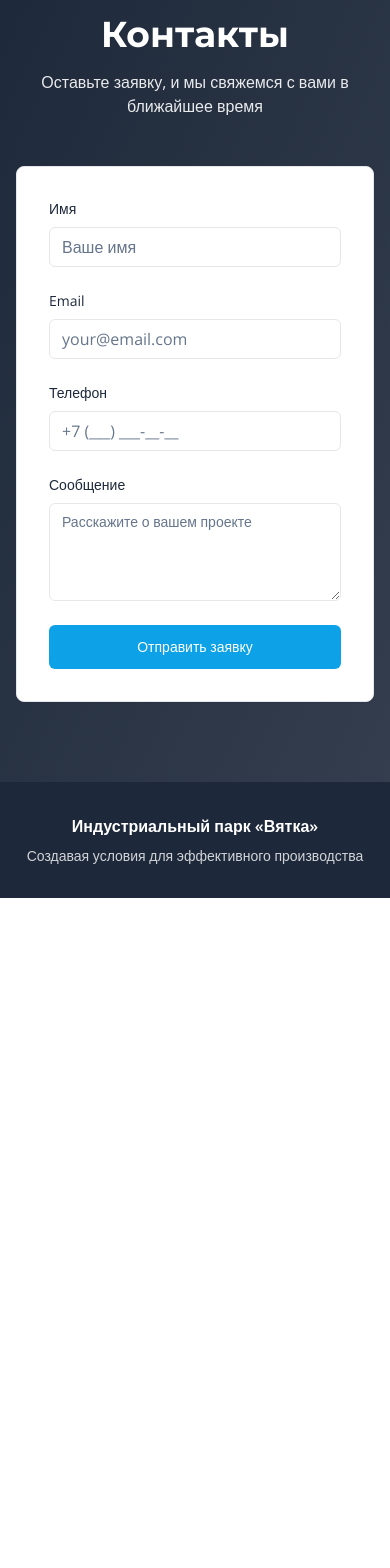
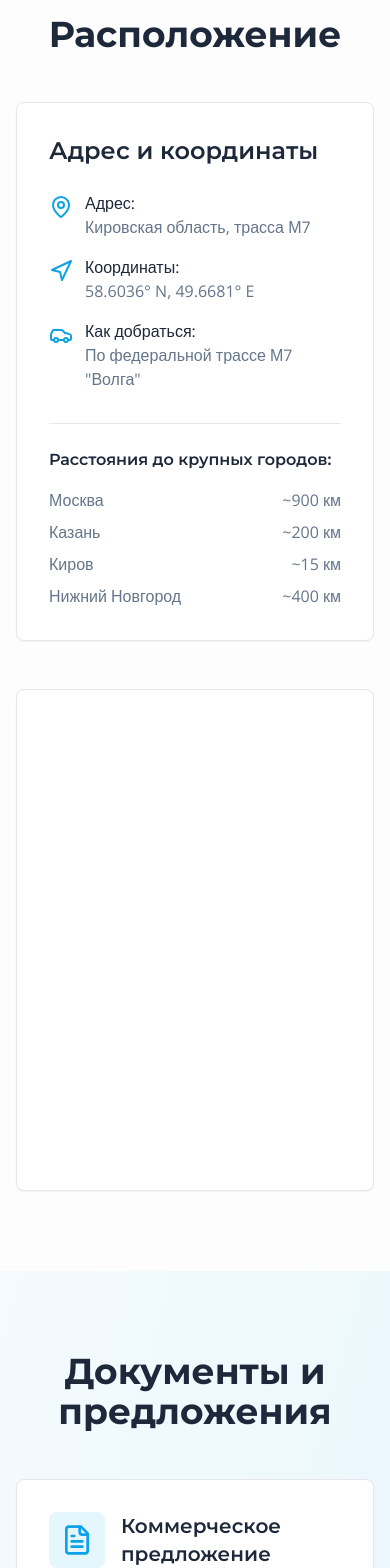
Before and after one commit to pr-poehali-dev/vyatka-industrial-park, a React (Vite) app: page / in a window 390 px wide. Shown: the part 4880-6448 px from the top of the page. Before the commit the page ends 5778 px from the top, so only its background shows below. Built offline with nearby package versions, Linux system fonts and the light colour scheme.

Commit message:
Добавь функцию для запроса

```diff
--- a/src/pages/Index.tsx
+++ b/src/pages/Index.tsx
@@ -28,6 +28,8 @@ const Index = () => {
               <a href="#about" className="text-foreground hover:text-primary transition-colors">О парке</a>
               <a href="#benefits" className="text-foreground hover:text-primary transition-colors">Преимущества</a>
               <a href="#residents" className="text-foreground hover:text-primary transition-colors">Резиденты</a>
+              <a href="#location" className="text-foreground hover:text-primary transition-colors">Расположение</a>
+              <a href="#documents" className="text-foreground hover:text-primary transition-colors">Документы</a>
               <a href="#contact" className="text-foreground hover:text-primary transition-colors">Контакты</a>
             </div>
           </nav>
@@ -273,6 +275,158 @@ const Index = () => {
         </div>
       </section>
 
+      <section id="location" className="py-20 bg-muted/20">
+        <div className="container mx-auto px-4">
+          <h2 className="text-4xl font-bold text-center mb-12 text-secondary">Расположение</h2>
+          <div className="grid lg:grid-cols-2 gap-12 max-w-6xl mx-auto">
+            <div>
+              <Card>
+                <CardContent className="p-8">
+                  <h3 className="text-2xl font-semibold mb-6 text-secondary">Адрес и координаты</h3>
+                  <div className="space-y-4">
+                    <div className="flex items-start">
+                      <Icon name="MapPin" className="text-primary mr-3 mt-1 flex-shrink-0" size={24} />
+                      <div>
+                        <p className="font-medium">Адрес:</p>
+                        <p className="text-muted-foreground">Кировская область, трасса М7</p>
+                      </div>
+                    </div>
+                    <div className="flex items-start">
+                      <Icon name="Navigation" className="text-primary mr-3 mt-1 flex-shrink-0" size={24} />
+                      <div>
+                        <p className="font-medium">Координаты:</p>
+                        <p className="text-muted-foreground">58.6036° N, 49.6681° E</p>
+                      </div>
+                    </div>
+                    <div className="flex items-start">
+                      <Icon name="Car" className="text-primary mr-3 mt-1 flex-shrink-0" size={24} />
+                      <div>
+                        <p className="font-medium">Как добраться:</p>
+                        <p className="text-muted-foreground">По федеральной трассе М7 "Волга"</p>
+                      </div>
+                    </div>
+                  </div>
+                  <div className="mt-8 pt-6 border-t">
+                    <h4 className="font-semibold mb-4">Расстояния до крупных городов:</h4>
+                    <ul className="space-y-2 text-muted-foreground">
+                      <li className="flex justify-between">
+                        <span>Москва</span>
+                        <span className="font-medium">~900 км</span>
+                      </li>
+                      <li className="flex justify-between">
+                        <span>Казань</span>
+                        <span className="font-medium">~200 км</span>
+                      </li>
+                      <li className="flex justify-between">
+                        <span>Киров</span>
+                        <span className="font-medium">~15 км</span>
+                      </li>
+                      <li className="flex justify-between">
+                        <span>Нижний Новгород</span>
+                        <span className="font-medium">~400 км</span>
+                      </li>
+                    </ul>
+                  </div>
+                </CardContent>
+              </Card>
+            </div>
+            <div>
+              <Card className="h-full">
+                <CardContent className="p-0 h-full min-h-[500px]">
+                  <iframe
+                    src="https://yandex.ru/map-widget/v1/?ll=49.668100%2C58.603600&z=12&l=map&pt=49.668100,58.603600,pm2rdm"
+                    width="100%"
+                    height="100%"
+                    frameBorder="0"
+                    className="rounded-lg min-h-[500px]"
+                    title="Карта расположения промпарка Вятка"
+                  />
+                </CardContent>
+              </Card>
+            </div>
+          </div>
+        </div>
+      </section>
+
+      <section id="documents" className="py-20 bg-gradient-to-br from-primary/5 to-primary/10">
+        <div className="container mx-auto px-4">
+          <h2 className="text-4xl font-bold text-center mb-12 text-secondary">Документы и предложения</h2>
+          <div className="max-w-4xl mx-auto grid md:grid-cols-2 gap-6">
+            <Card className="hover:shadow-lg transition-all hover:-translate-y-1">
+              <CardContent className="p-8">
+                <div className="flex items-center mb-4">
+                  <div className="bg-primary/10 p-3 rounded-lg mr-4">
+                    <Icon name="FileText" className="text-primary" size={32} />
+                  </div>
+                  <h3 className="text-xl font-semibold">Коммерческое предложение</h3>
+                </div>
+                <p className="text-muted-foreground mb-6">
+                  Подробная информация об условиях аренды и выкупа земельных участков
+                </p>
+                <Button className="w-full" variant="outline">
+                  <Icon name="Download" className="mr-2" size={18} />
+                  Скачать КП (PDF)
+                </Button>
+              </CardContent>
+            </Card>
+
+            <Card className="hover:shadow-lg transition-all hover:-translate-y-1">
+              <CardContent className="p-8">
+                <div className="flex items-center mb-4">
+                  <div className="bg-primary/10 p-3 rounded-lg mr-4">
+                    <Icon name="Map" className="text-primary" size={32} />
+                  </div>
+                  <h3 className="text-xl font-semibold">Генеральный план</h3>
+                </div>
+                <p className="text-muted-foreground mb-6">
+                  Схема территории с разметкой участков и инфраструктуры
+                </p>
+                <Button className="w-full" variant="outline">
+                  <Icon name="Download" className="mr-2" size={18} />
+                  Скачать план (PDF)
+                </Button>
+              </CardContent>
+            </Card>
+
+            <Card className="hover:shadow-lg transition-all hover:-translate-y-1">
+              <CardContent className="p-8">
+                <div className="flex items-center mb-4">
+                  <div className="bg-primary/10 p-3 rounded-lg mr-4">
+                    <Icon name="ScrollText" className="text-primary" size={32} />
+                  </div>
+                  <h3 className="text-xl font-semibold">Презентация парка</h3>
+                </div>
+                <p className="text-muted-foreground mb-6">
+                  Полная информация о возможностях и преимуществах промпарка
+                </p>
+                <Button className="w-full" variant="outline">
+                  <Icon name="Download" className="mr-2" size={18} />
+                  Скачать презентацию (PDF)
+                </Button>
+              </CardContent>
+            </Card>
+
+            <Card className="hover:shadow-lg transition-all hover:-translate-y-1">
+              <CardContent className="p-8">
+                <div className="flex items-center mb-4">
+                  <div className="bg-primary/10 p-3 rounded-lg mr-4">
+                    <Icon name="Scale" className="text-primary" size={32} />
+                  </div>
+                  <h3 className="text-xl font-semibold">Нормативная база</h3>
+                </div>
+                <p className="text-muted-foreground mb-6">
+                  Положения и регламенты работы индустриального парка
+                </p>
+                <Button className="w-full" variant="outline">
+                  <Icon name="Download" className="mr-2" size={18} />
+                  Скачать документы (ZIP)
+                </Button>
+              </CardContent>
+            </Card>
+          </div>
+        </div>
+      </section>
+
       <section id="contact" className="py-20 bg-gradient-to-br from-secondary to-secondary/90 text-white">
         <div className="container mx-auto px-4">
           <div className="max-w-2xl mx-auto">
```
